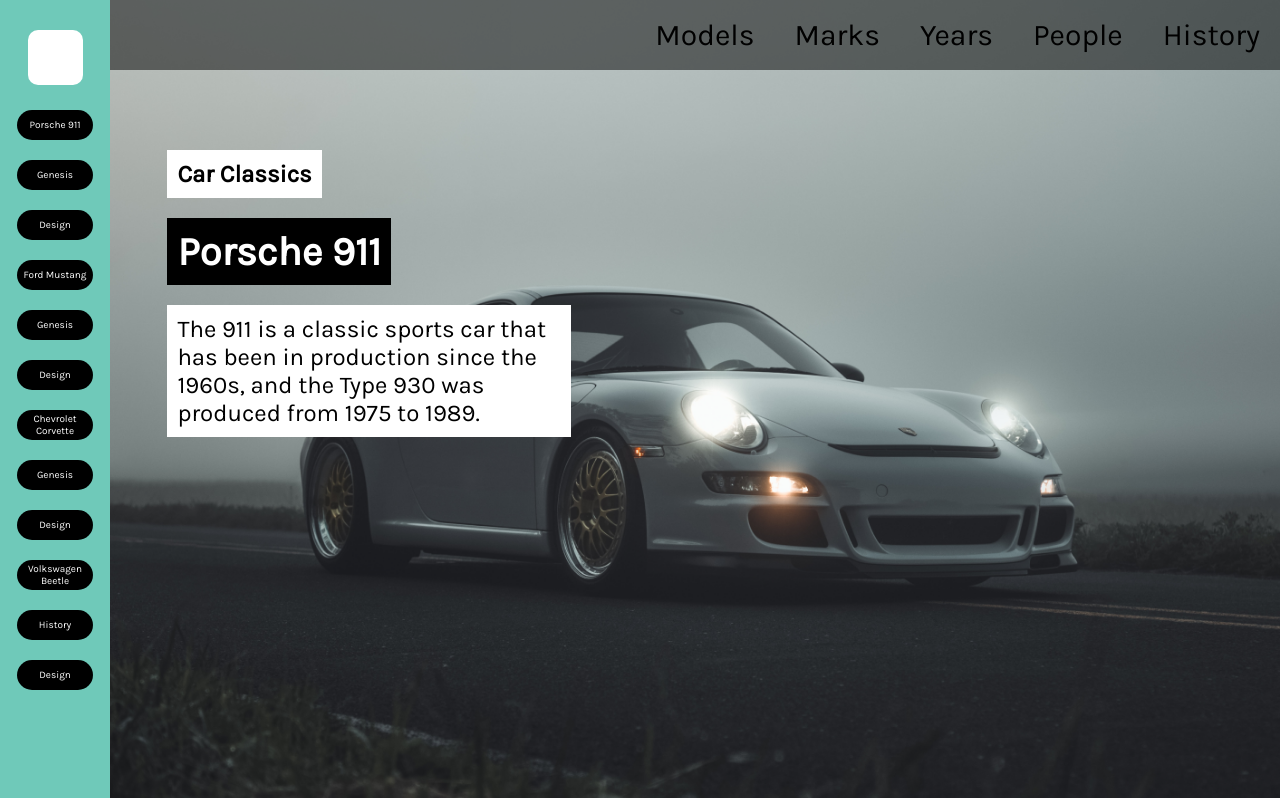
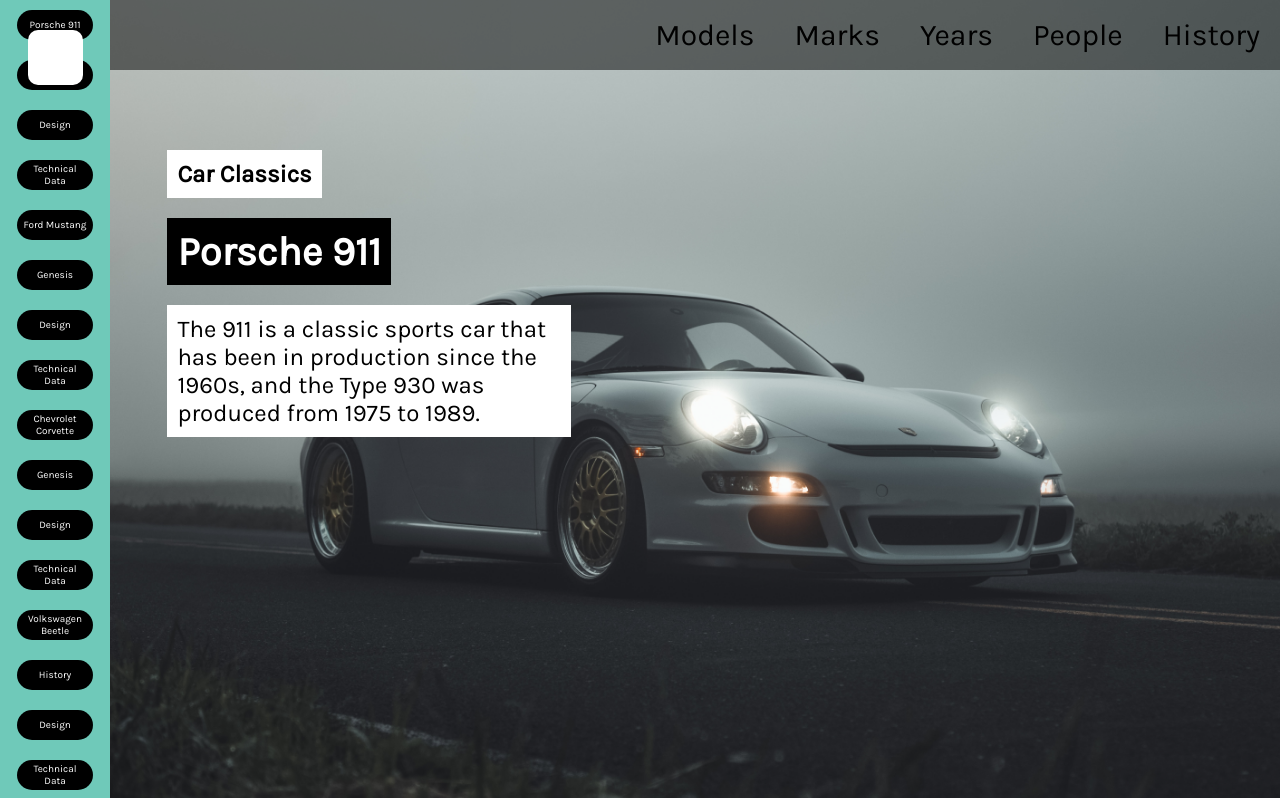
Before and after one commit to Quobec/carwebsite, a Next.js app: page / in a window 1280 px wide. Shown: the top 798 px of the page. Built offline with nearby package versions, Linux system fonts and the light colour scheme.

Commit message:
added technical data to navmap

```diff
--- a/components/carArticle/carArticle.js
+++ b/components/carArticle/carArticle.js
@@ -66,7 +66,7 @@
                                 })}
                             </>
                         })}
-                        <h3>{article.technicalData.title}</h3>
+                        <h3 id={(article.carName+article.technicalData.title).replaceAll(" ", "")}>{article.technicalData.title}</h3>
                         {Object.values(article.technicalData.content).map((section) => {
                             return <div className="techDataBlock">
                                 <h5 className="forAnimation">{section.subTitle}</h5>
--- a/components/scrollbar/scrollbar.js
+++ b/components/scrollbar/scrollbar.js
@@ -21,6 +21,7 @@
                     {Object.values(article.sections).map((section) => {
                       return <a href={"/#"+(article.carName+section.title).replaceAll(" ", "")} className="segment_lesser" onClick={Clicked}>{section.title}</a>
                     })}
+                    <a href={"/#"+(article.carName+article.technicalData.title).replaceAll(" ", "")} className="segment_lesser" onClick={Clicked}>{article.technicalData.title}</a>
                   </>
                   return addon;
                 })}
```
